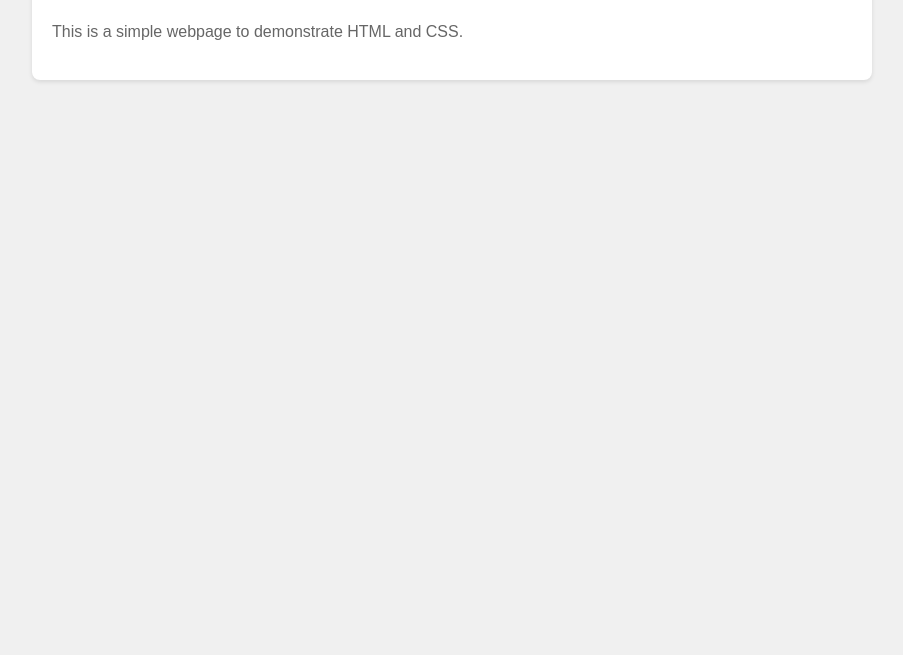
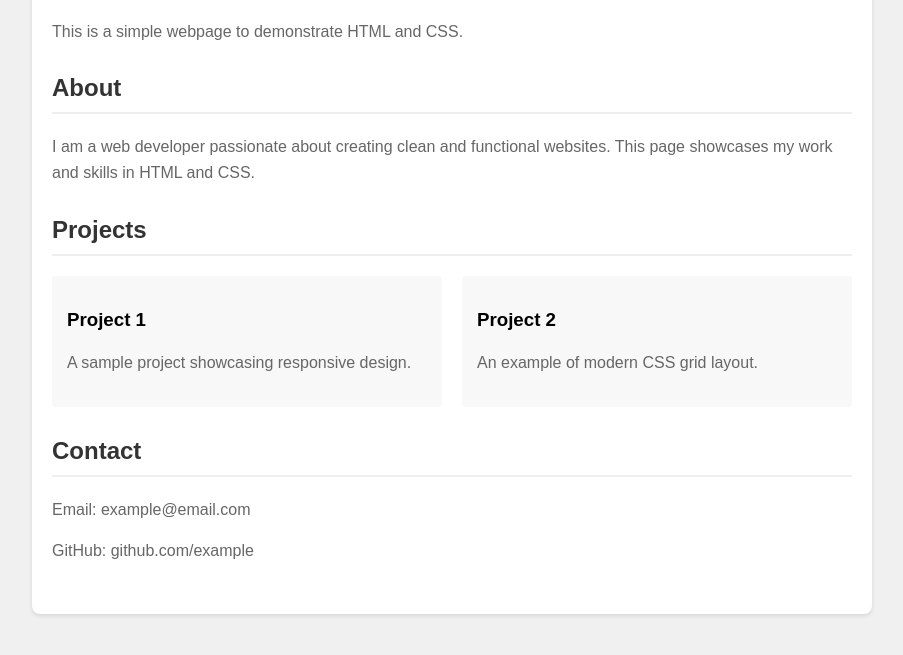
Before and after one commit to chavboy/Econ-Andy-test, a plain HTML site: page index.html in a window 1280 px wide. Shown: the part 133-788 px from the top of the page, without its empty margins (188-1091 px from the left). Drawn offline with Linux system fonts and the light colour scheme.

Commit message:
Add more content sections to the page

```diff
--- a/index.html
+++ b/index.html
@@ -19,7 +19,7 @@
             border-radius: 8px;
             box-shadow: 0 2px 4px rgba(0,0,0,0.1);
         }
-        h1 {
+        h1, h2 {
             color: #333;
             border-bottom: 2px solid #eee;
             padding-bottom: 10px;
@@ -28,12 +28,51 @@
             color: #666;
             line-height: 1.6;
         }
+        .section {
+            margin: 30px 0;
+        }
+        .projects {
+            display: grid;
+            grid-template-columns: repeat(auto-fit, minmax(200px, 1fr));
+            gap: 20px;
+            margin-top: 20px;
+        }
+        .project-card {
+            background: #f8f8f8;
+            padding: 15px;
+            border-radius: 4px;
+        }
     </style>
 </head>
 <body>
     <div class="container">
         <h1>Welcome to My Page</h1>
         <p>This is a simple webpage to demonstrate HTML and CSS.</p>
+
+        <div class="section">
+            <h2>About</h2>
+            <p>I am a web developer passionate about creating clean and functional websites. This page showcases my work and skills in HTML and CSS.</p>
+        </div>
+
+        <div class="section">
+            <h2>Projects</h2>
+            <div class="projects">
+                <div class="project-card">
+                    <h3>Project 1</h3>
+                    <p>A sample project showcasing responsive design.</p>
+                </div>
+                <div class="project-card">
+                    <h3>Project 2</h3>
+                    <p>An example of modern CSS grid layout.</p>
+                </div>
+            </div>
+        </div>
+
+        <div class="section">
+            <h2>Contact</h2>
+            <p>Email: example@email.com</p>
+            <p>GitHub: github.com/example</p>
+        </div>
     </div>
 </body>
 </html>
```
